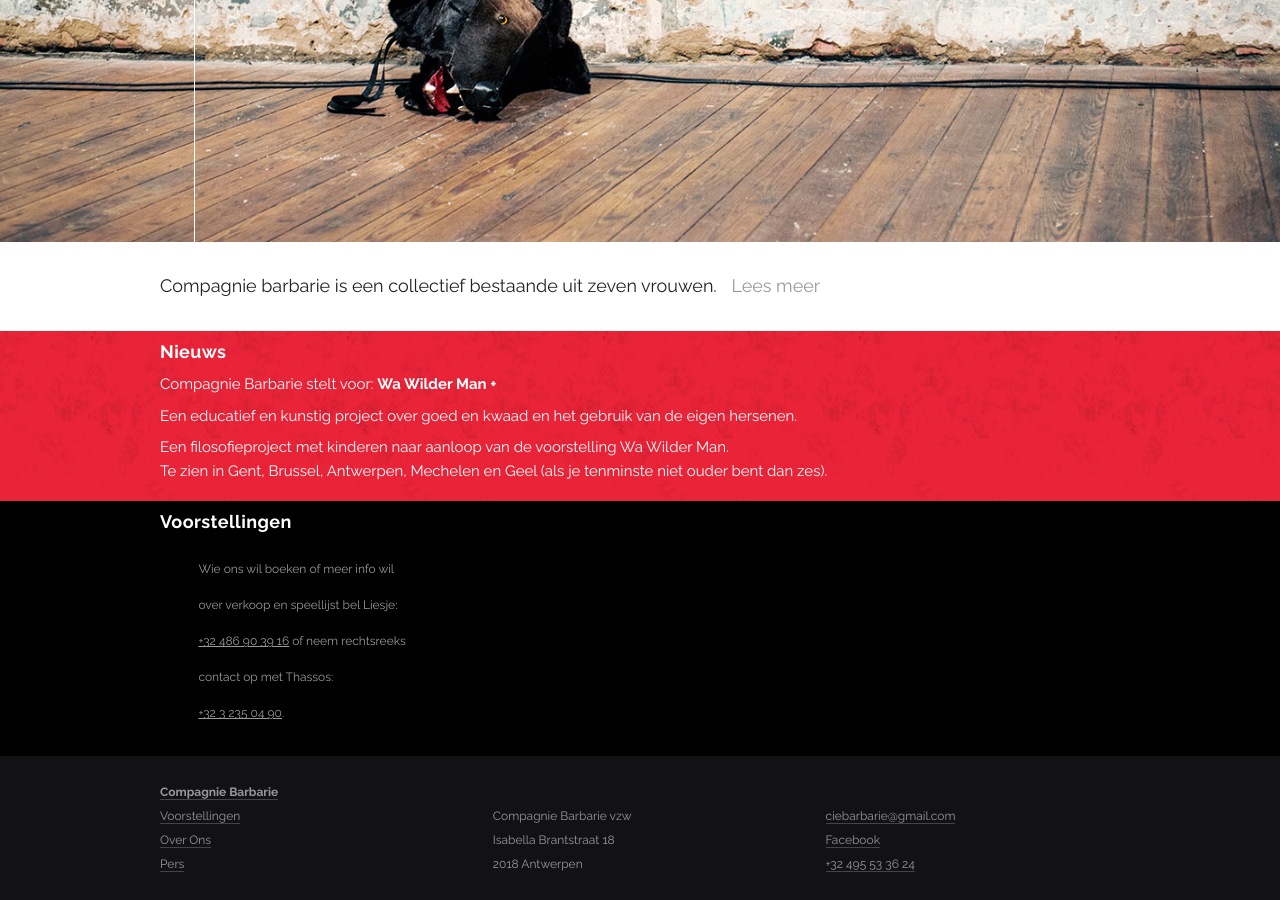
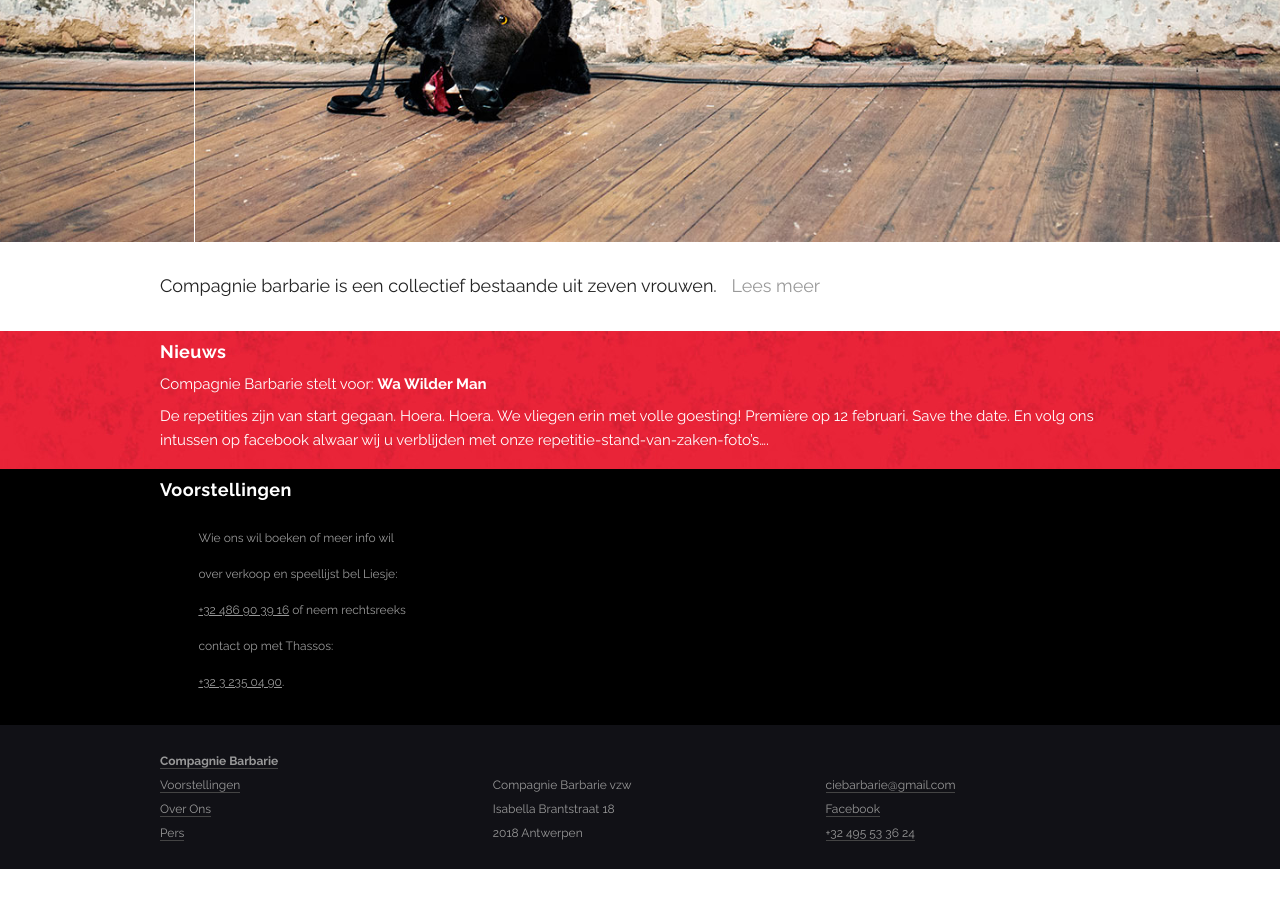
Before and after one commit to ciebarbarie/ciebarbarie, a Jekyll site: the page built from index.md, in a window 1280 px wide and 900 px high, scrolled down 703 px. Built offline with Jekyll 4.4.1, drawn with Linux system fonts in a browser that asks for light colours; some web fonts are replaced; after the commit the page ends 1572 px from its top, so only the background shows below that.

Commit message:
Update index.md

```diff
--- a/index.md
+++ b/index.md
@@ -2,9 +2,9 @@
 layout: homepage
 ---
 
-Compagnie Barbarie stelt voor: <strong>Wa Wilder Man +</strong>
+Compagnie Barbarie stelt voor: <strong>Wa Wilder Man</strong>
 
-Een educatief en kunstig project over goed en kwaad en het gebruik van de eigen hersenen.
-
-Een filosofieproject met kinderen naar aanloop van de voorstelling Wa Wilder Man.<br>
-Te zien in Gent, Brussel, Antwerpen, Mechelen en Geel (als je tenminste niet ouder bent dan zes).
+De repetities zijn van start gegaan. Hoera. Hoera.
+We vliegen erin met volle goesting!
+Première op 12 februari. Save the date.
+En volg ons intussen op facebook alwaar wij u verblijden met onze repetitie-stand-van-zaken-foto's....
```
